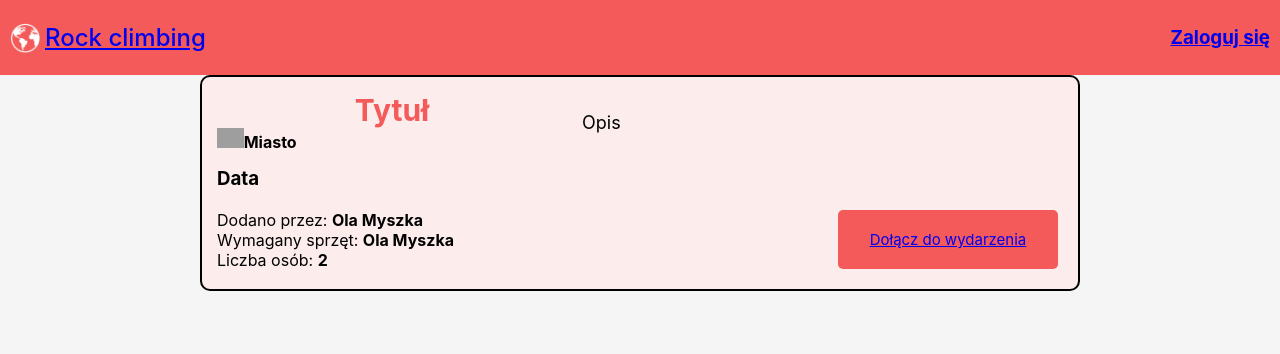
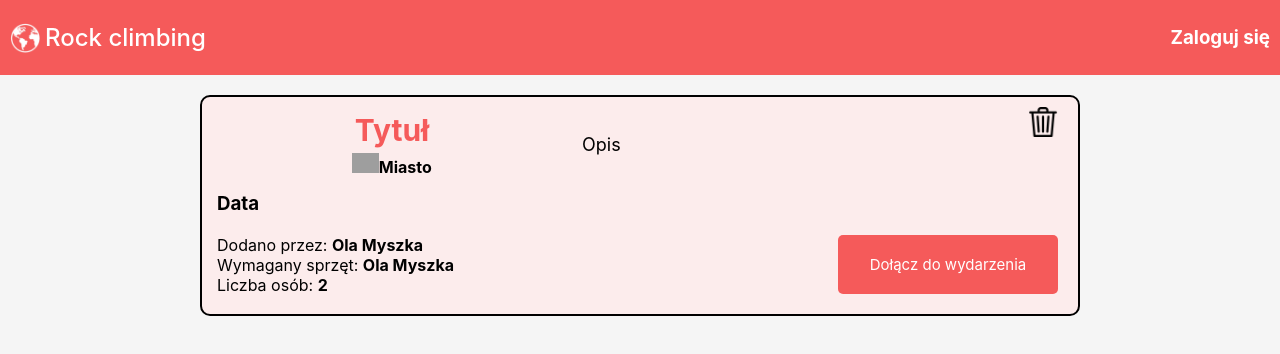
Before and after one commit to myszol321/RockClimbing, a React (Create React App) app: page /eventPage in a window 1280 px wide. Shown: the top 354 px of the page. Built offline with nearby package versions, Linux system fonts and the light colour scheme; grey boxes are pictures that could not be loaded.

Commit message:
w miare wszystko

```diff
--- a/package.json
+++ b/package.json
@@ -11,7 +11,8 @@
     "react-dom": "^18.2.0",
     "react-router-dom": "^6.4.0",
     "react-scripts": "5.0.1",
-    "web-vitals": "^2.1.4"
+    "web-vitals": "^2.1.4",
+    "write-file-p": "^1.0.8"
   },
   "scripts": {
     "start": "react-scripts start",
--- a/public/style.css
+++ b/public/style.css
@@ -47,7 +47,6 @@ body {
 }
 
 .navbar--logo--text {
-
     font-weight: 500;
 }
 
@@ -56,6 +55,12 @@ body {
     align-items: center;
     gap: 5px;
 }
+.navbar--profile-section {
+    display: flex;
+    align-items: center;
+    gap: 20px;
+}
+
 .navbar--profile--text:hover, .navbar--logo--text:hover {
     color:rgb(225, 216, 216);
 }
@@ -85,15 +90,15 @@ body {
 /* events */
 
 .events {
-    display: grid;
-    grid-template-columns: auto auto;
-    grid-gap: 15px;
-    align-items: center;
-    margin-bottom: 20px;
+    display: flex;
+    flex-wrap: wrap;
+    justify-content: space-between;
+
 }
 
 .entry {
     /* margin: 20px 150px; */
+    position: relative;
     display: grid;
     grid-template-columns: 350px auto;
     grid-gap: 15px;
@@ -103,10 +108,11 @@ body {
     border-radius: 10px;
     padding: 15px;
     /* margin-bottom: 20px; */
-    min-width: 600px;
+    min-width: 650px;
+    margin-bottom: 20px;
 }
 
-.entry--location, .entry--location {
+.entry--location, .event--location {
     display: flex;
     flex-direction: column;
     align-items: center;
@@ -182,7 +188,7 @@ body {
 }
 
 .event {
-    /* margin: 20px 150px; */
+    position: relative;
     display: grid;
     grid-template-columns: 350px auto;
     grid-gap: 15px;
@@ -191,7 +197,7 @@ body {
     border: black 2px solid;
     border-radius: 10px;
     padding: 15px;
-    /* margin-bottom: 20px; */
+    margin-top: 20px;
     min-width: 600px;
 }
 
@@ -199,6 +205,21 @@ body {
     background-color: #e23e3e;
 }
 
+.event--delete {
+    position: absolute;
+    top: 10px;
+    right: 20px;
+    width: 30px;
+    cursor: pointer;
+}
+
+.event--delete--options {
+    position: absolute;
+    top: 50px;
+    right: 10px;
+    display: flex;
+    gap: 5px;
+}
 
 /* profile page */
 
@@ -331,6 +352,7 @@ body {
 
 /* LINK */
 
-Link:link, Link:visited {
-    color: gray;
+a {
+    text-decoration: none;
+    color: white;
 }
--- a/src/components/AddEvent.js
+++ b/src/components/AddEvent.js
@@ -1,4 +1,5 @@
 import React from 'react'
+import { Link } from 'react-router-dom'
 
 export default function AddEvent() {
     const [formData, setFormData] = React.useState({
@@ -140,12 +141,16 @@ export default function AddEvent() {
                     name="numberOfPeople"
                     value={formData.numberOfPeople}
                     onChange={handleChange}
+                    min="1"
+                    max="10"
                 />
 
                 <button
                     className="form--event--button"
                 >
-                    Dodaj wydarzenie
+                    <Link to="/">
+                        Dodaj wydarzenie
+                    </Link>
                 </button>
             </form>
             {/* {modal && <Modal error={modalText}/>} */}
--- a/src/components/EditProfile.js
+++ b/src/components/EditProfile.js
@@ -36,6 +36,7 @@ export default function EditProfile() {
                 placeholder="Nazwa użytkownika"
                 className="form--profile--input"
                 name="login"
+                onChange={handleChange}
             />
 
             <input
@@ -43,6 +44,7 @@ export default function EditProfile() {
                 placeholder="Hasło"
                 className="form--profile--input"
                 name="password"
+                onChange={handleChange}
             />
 
             <label for="pic">Dodaj zdjęcie profilowe:</label>
@@ -52,6 +54,7 @@ export default function EditProfile() {
                 placeholder="Zdjęcie profilowe"
                 className="form--profile--photo"
                 name="pic"
+                onChange={handleChange}
             />
 
             <input
@@ -59,6 +62,7 @@ export default function EditProfile() {
                 placeholder="Wiek"
                 className="form--profile--input"
                 name="age"
+                onChange={handleChange}
             />
 
             <input
@@ -66,6 +70,7 @@ export default function EditProfile() {
                 placeholder="Miasto"
                 className="form--profile--input"
                 name="city"
+                onChange={handleChange}
             />
 
             <input
@@ -73,26 +78,28 @@ export default function EditProfile() {
                 placeholder="Telefon"
                 className="form--profile--input"
                 name="phone"
+                onChange={handleChange}
             />
 
             <textarea
                 placeholder="O mnie..."
                 className="form--profile--input"
                 name="Description"
+                onChange={handleChange}
             />
 
             <textarea
                 placeholder="Posiadany sprzęt"
                 className="form--profile--input"
                 name="gear"
+                onChange={handleChange}
             />
 
             <button
                 type="submit"
                 className="form--profile--button"
-
             >
-                <Link to="/profilePage">
+                <Link to="/profilePage" className="text-link">
                     Zapisz zmiany
                 </Link>
             </button>
--- a/src/components/Event.js
+++ b/src/components/Event.js
@@ -25,7 +25,6 @@ export default function Event(props) {
                         Czytaj więcej
                     </Link>
                     </span>
-
             </button>
         </div>
     )
--- a/src/components/EventList.js
+++ b/src/components/EventList.js
@@ -12,6 +12,7 @@ export default function EventList(props) {
             />
         )
     })
+
     return (
         <div>
             <button className="button--add-event">
--- a/src/components/EventPage.js
+++ b/src/components/EventPage.js
@@ -1,14 +1,28 @@
 import React from 'react'
-import {Link} from "react-router-dom"
+import {Link, useNavigate} from "react-router-dom"
 import pin from '../images/pin.png'
+import trash from '../images/trash.png'
 
 export default function EventPage(props) {
+
+    const [showOption, setShowOption] = React.useState(false)
+
+    const navigate = useNavigate()
+
+    function toggleOption() {
+        setShowOption(prevOption => !prevOption)
+    }
+
+    function deleteEvent() {
+        navigate('/')
+    }
+
     return (
         <div className="event">
             <div className="event--location">
                 <h1 className="event--location--title">Tytuł</h1>
                 <div>
-                    <img className="event--location--pin" src={pin}/>
+                    <img className="event--location--pin" src={pin} alt=""/>
                     <span className="event--location--country">Miasto</span>
                 </div>
             </div>
@@ -25,6 +39,15 @@ export default function EventPage(props) {
                     Dołącz do wydarzenia
                 </Link>
             </button>
+            <img className="event--delete" src={trash} alt="" onClick={toggleOption}/>
+            {showOption
+            &&
+            <div className="event--delete--options">
+                <p>Na pewno?</p>
+                <button onClick={deleteEvent}>Tak</button>
+                <button onClick={toggleOption}>Nie</button>
+            </div>
+            }
         </div>
     )
 }
--- a/src/components/LoginPage.js
+++ b/src/components/LoginPage.js
@@ -1,6 +1,6 @@
 import React from "react"
 import {Link} from "react-router-dom"
-import {Navigate} from "react-router-dom"
+import {useNavigate} from "react-router-dom"
 
 export default function LoginPage(props) {
 
@@ -9,7 +9,7 @@ export default function LoginPage(props) {
         password: ""
     })
 
-    const [successfulSubmit, setSuccessfulSubmit] = React.useState(false)
+    const navigate = useNavigate();
 
     function handleChange(event) {
         const {name, value} = event.target
@@ -31,7 +31,7 @@ export default function LoginPage(props) {
             alert("Niepoprawne hasło");
         }
         else {
-            setSuccessfulSubmit(true)
+            navigate('/profilePage')
             props.logInfo()
         }
         console.log(formData)
@@ -67,8 +67,6 @@ export default function LoginPage(props) {
             <Link to="/registerPage">
                 <p>Zarejestruj się</p>
             </Link>
-
-            {successfulSubmit && <Navigate to="/profilePage" replace={true}  />}
         </form>
     )
 }
--- a/src/components/Navbar.js
+++ b/src/components/Navbar.js
@@ -17,8 +17,8 @@ export default function Navbar(props) {
 
             {props.userInfo.loggedIn
             ?
-            <div className="navbar--profile">
-                <Link to="/profilePage"  className="navbar--profile">
+            <div className="navbar--profile-section">
+                <Link to="/profilePage" className="navbar--profile">
                     <img
                     src={profileIcon}
                     className="navbar--profile--profile-icon"
--- a/src/components/RegisterPage.js
+++ b/src/components/RegisterPage.js
@@ -1,6 +1,6 @@
 import React from "react"
 import ConditionalLink from "./ConditionalLink"
-import {Navigate} from "react-router-dom"
+import {Navigate, useNavigate} from "react-router-dom"
 
 export default function RegisterPage() {
 
@@ -11,7 +11,7 @@ export default function RegisterPage() {
         confirmPassword: ""
     })
 
-    const [successfulSubmit, setSuccessfulSubmit] = React.useState(false)
+    const navigate = useNavigate();
 
     function handleChange(event) {
         const {name, value, type, checked} = event.target
@@ -40,7 +40,7 @@ export default function RegisterPage() {
         }
         else {
             alert("Zarejestrowano poprawnie");
-            setSuccessfulSubmit(true)
+            navigate('/loginPage')
         }
         console.log(formData)
     }
@@ -89,7 +89,6 @@ export default function RegisterPage() {
                 >
                     Zarejestruj się
                 </button>
-                {successfulSubmit && <Navigate to="/loginPage" replace={true}  />}
         </form>
 
     )
```
Also changed, not shown: src/images/trash.png (added), 1 other file (tests, documents, lock files or other folders).
